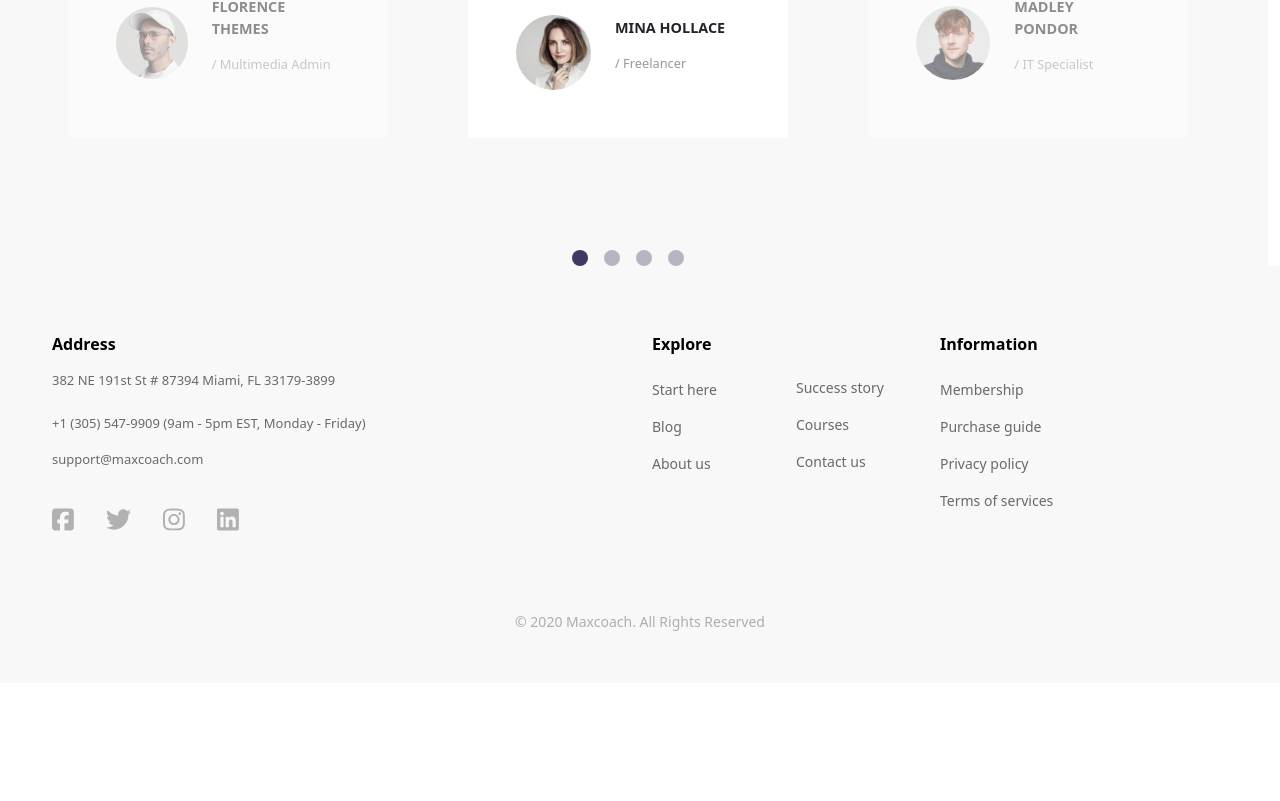
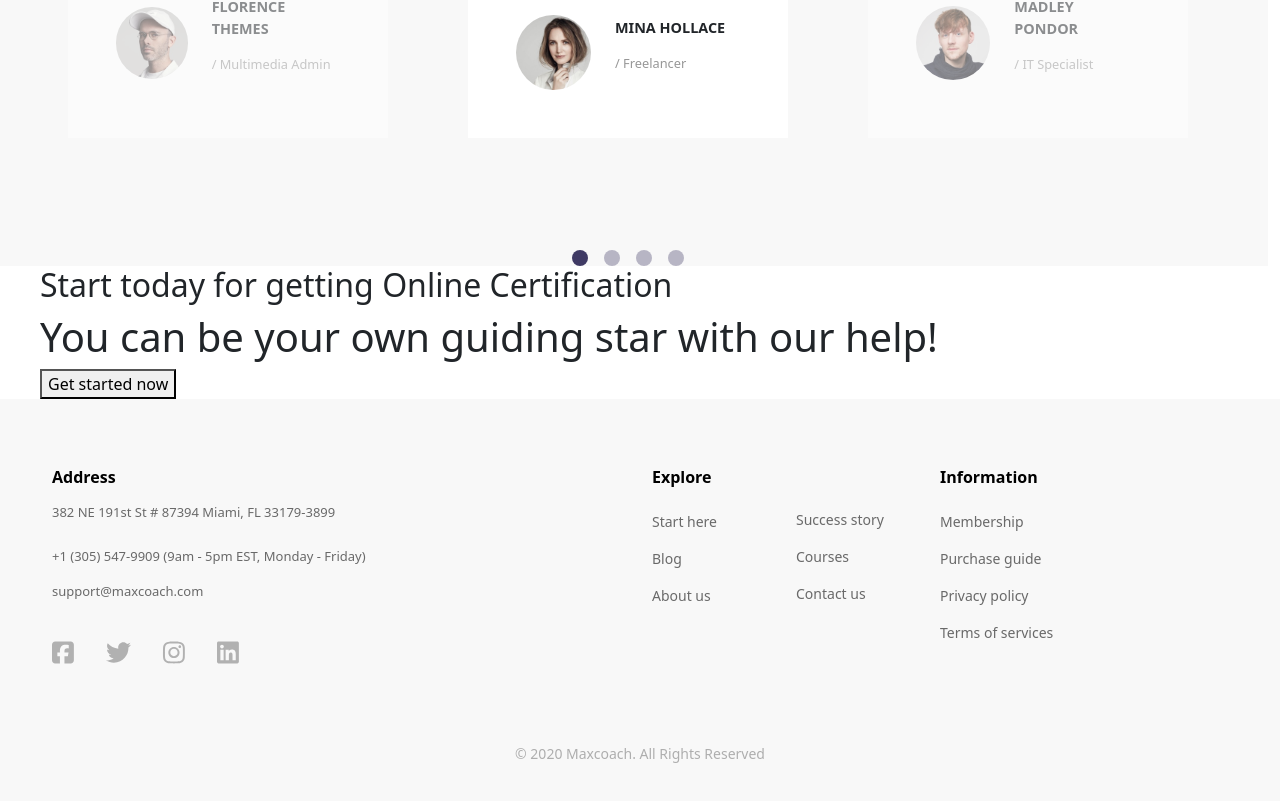
Before and after one commit to GencoMattia/proj-html-vuejs, a Vue app: page / in a window 1280 px wide. Shown: the part 1923-2724 px from the top of the page. Before the commit the page ends 2606 px from the top, so only its background shows below. Built offline with nearby package versions, Linux system fonts and the light colour scheme.

Commit message:
MainGetStarted: added base html framework

```diff
--- a/src/components/MainGetStarted.vue
+++ b/src/components/MainGetStarted.vue
@@ -9,9 +9,20 @@ export default {
 </script>
 
 <template>
+    <section class="my-container get-started">
+        <h2>
+            Start today for getting <span>Online Certification</span>
+        </h2>
 
+        <h1>
+            You can be your own guiding star with our help!
+        </h1>
+        <button class="get-started-button">
+            Get started now
+        </button>
+    </section>
 </template>
 
-<style scoped>
+<style scoped lang="scss">
 
 </style>
```
